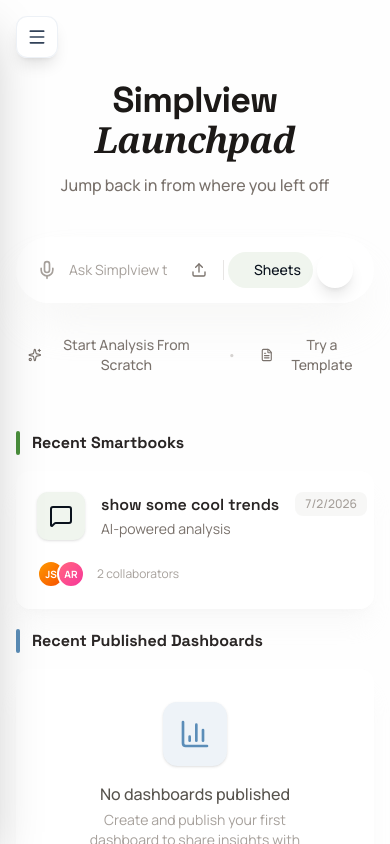
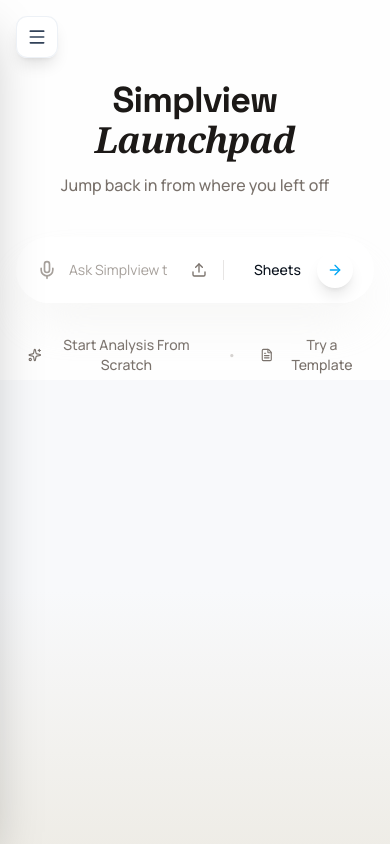
Before and after one commit to StarDust130/simplview-demo, a Next.js app: page /dashboard in a window 390 px wide. Built offline with nearby package versions, Linux system fonts and the light colour scheme.

Commit message:
sidebar bug fix

```diff
--- a/app/dashboard/page.tsx
+++ b/app/dashboard/page.tsx
@@ -80,14 +80,14 @@
                   <span className="hidden sm:inline">Upload</span>
                 </button>
                 <div className="w-px h-5 bg-stone-200" />
-                <button className="flex items-center gap-1.5 lg:gap-2 px-3 lg:px-4 py-2 rounded-full bg-[#f0f5ee] text-[#0f8eea]] hover:bg-[#e4efe0] transition-all text-sm font-medium">
+                <button className="flex items-center gap-1.5 lg:gap-2 px-3 lg:px-4 py-2 rounded-full  text-[#0f8eea]] hover:bg-[#e4efe0] transition-all text-sm font-medium">
                   <span className="w-2 h-2 rounded-full bg-whie animate-pulse" />
                   <span>Sheets</span>
                 </button>
                 <motion.button
                   whileHover={{ scale: 1.08, x: 2 }}
                   whileTap={{ scale: 0.92 }}
-                  className="w-9 h-9 lg:w-10 lg:h-10 rounded-full bg-[#0f8eea]] text-white flex items-center justify-center shadow-lg hover:bg-[#234820] transition-colors"
+                  className="w-9 h-9 lg:w-10 lg:h-10 rounded-full bg-[#0f8eea]] text-sky-500 flex items-center justify-center shadow-lg hover:bg-[#234820] transition-colors"
                 >
                   <ArrowRight className="w-4 h-4 lg:w-5 lg:h-5" />
                 </motion.button>
@@ -112,203 +112,7 @@
           </button>
         </motion.div>
 
-        {/* 📊 Main Grid */}
-        <div className="grid grid-cols-1 lg:grid-cols-2 gap-5 lg:gap-6">
-          {/* 📗 Recent Smartbooks */}
-          <motion.div variants={item}>
-            <div className="flex items-center gap-3 mb-4">
-              <div className="w-1 h-6 rounded-full bg-[#4a8f3c]" />
-              <h2 className="text-base lg:text-lg font-bold text-stone-800">
-                Recent Smartbooks
-              </h2>
-            </div>
-            <motion.div
-              whileHover={{ y: -4 }}
-              transition={{ type: "spring", stiffness: 300, damping: 20 }}
-              className="group relative cursor-pointer"
-            >
-              <div className="absolute -inset-0.5 bg-[#4a8f3c]/20 rounded-2xl opacity-0 group-hover:opacity-100 blur-md transition-opacity duration-500" />
-              <div className="relative p-5 lg:p-6 rounded-2xl bg-white/80 backdrop-blur-2xl border border-white/70 shadow-xl shadow-stone-200/20 hover:shadow-2xl hover:shadow-stone-300/30 transition-all duration-300">
-                <div className="flex items-start justify-between gap-4">
-                  <div className="flex items-center gap-4">
-                    <div className="w-12 h-12 rounded-xl bg-[#f0f5ee] flex items-center justify-center shadow-sm">
-                      <MessageSquare className="w-6 h-6 text-[#0f8eea]]" />
-                    </div>
-                    <div className="min-w-0">
-                      <h3 className="font-semibold text-stone-800 group-hover:text-[#0f8eea]] transition-colors truncate">
-                        show some cool trends
-                      </h3>
-                      <p className="text-sm text-stone-500 mt-0.5">
-                        AI-powered analysis
-                      </p>
-                    </div>
-                  </div>
-                  <span className="text-xs font-medium text-stone-400 bg-stone-100/80 px-2.5 py-1 rounded-lg flex-shrink-0">
-                    7/2/2026
-                  </span>
-                </div>
-                <div className="mt-5 flex items-center justify-between">
-                  <div className="flex items-center gap-3">
-                    <div className="flex -space-x-2">
-                      <div className="w-7 h-7 rounded-full bg-gradient-to-br from-amber-500 to-orange-600 border-2 border-white flex items-center justify-center text-[10px] text-white font-bold">
-                        JS
-                      </div>
-                      <div className="w-7 h-7 rounded-full bg-gradient-to-br from-rose-400 to-pink-500 border-2 border-white flex items-center justify-center text-[10px] text-white font-bold">
-                        AR
-                      </div>
-                    </div>
-                    <span className="text-xs text-stone-400">
-                      2 collaborators
-                    </span>
-                  </div>
-                  <div className="flex items-center gap-1 text-xs font-medium text-[#0f8eea]] opacity-0 group-hover:opacity-100 transition-opacity">
-                    Open <ArrowUpRight className="w-3 h-3" />
-                  </div>
-                </div>
-              </div>
-            </motion.div>
-          </motion.div>
 
-          {/* 📘 Recent Published Dashboards */}
-          <motion.div variants={item}>
-            <div className="flex items-center gap-3 mb-4">
-              <div className="w-1 h-6 rounded-full bg-[#5b8db8]" />
-              <h2 className="text-base lg:text-lg font-bold text-stone-800">
-                Recent Published Dashboards
-              </h2>
-            </div>
-            <motion.div
-              whileHover={{ y: -4 }}
-              transition={{ type: "spring", stiffness: 300, damping: 20 }}
-              className="group relative cursor-pointer"
-            >
-              <div className="absolute -inset-0.5 bg-[#5b8db8]/20 rounded-2xl opacity-0 group-hover:opacity-100 blur-md transition-opacity duration-500" />
-              <div className="relative p-6 lg:p-8 rounded-2xl bg-white/80 backdrop-blur-2xl border border-white/70 shadow-xl shadow-stone-200/20 hover:shadow-2xl hover:shadow-stone-300/30 transition-all duration-300">
-                <div className="flex flex-col items-center justify-center text-center py-2">
-                  <motion.div
-                    whileHover={{ rotate: 5, scale: 1.1 }}
-                    className="w-16 h-16 rounded-2xl bg-[#eef3f8] flex items-center justify-center mb-4 shadow-sm"
-                  >
-                    <BarChart3 className="w-8 h-8 text-[#5b8db8]" />
-                  </motion.div>
-                  <p className="text-stone-600 font-medium">
-                    No dashboards published
-                  </p>
-                  <p className="text-sm text-stone-400 mt-1 max-w-[220px]">
-                    Create and publish your first dashboard to share insights
-                    with your team
-                  </p>
-                  <motion.button
-                    whileHover={{ scale: 1.05 }}
-                    whileTap={{ scale: 0.95 }}
-                    className="mt-5 px-6 py-2.5 rounded-xl bg-[#0f8eea]] text-white text-sm font-medium shadow-lg hover:bg-[#234820] transition-colors"
-                  >
-                    Create Dashboard
-                  </motion.button>
-                </div>
-              </div>
-            </motion.div>
-          </motion.div>
-        </div>
-
-        {/* ✨ Quick Access — Image 2 Card Style */}
-        <motion.div variants={item} className="mt-10 lg:mt-14">
-          <div className="flex items-center gap-3 mb-5">
-            <div className="w-1 h-6 rounded-full bg-[#c4953a]" />
-            <h2 className="text-base lg:text-lg font-bold text-stone-800">
-              Quick Access
-            </h2>
-          </div>
-          <div className="grid grid-cols-1 sm:grid-cols-3 gap-4 lg:gap-5">
-            {[
-              {
-                icon: TrendingUp,
-                title: "Trend Analysis",
-                desc: "Real-time market insights and pattern detection",
-                accent: "#0f8eea]",
-                bg: "#f0f5ee",
-              },
-              {
-                icon: Zap,
-                title: "Quick Actions",
-                desc: "Automated workflows to streamline daily tasks",
-                accent: "#c4953a",
-                bg: "#faf5e8",
-              },
-              {
-                icon: Users,
-                title: "Team Reports",
-                desc: "Weekly summaries and collaborative dashboards",
-                accent: "#5b8db8",
-                bg: "#eef3f8",
-              },
-            ].map((card) => (
-              <motion.div
-                key={card.title}
-                whileHover={{ y: -6, scale: 1.02 }}
-                transition={{ type: "spring", stiffness: 300, damping: 20 }}
-                className="group relative cursor-pointer"
-              >
-                <div
-                  className="absolute -inset-0.5 rounded-2xl opacity-0 group-hover:opacity-25 blur-md transition-all duration-500"
-                  style={{ backgroundColor: card.accent }}
-                />
-                <div className="relative h-full p-5 lg:p-6 rounded-2xl bg-white/80 backdrop-blur-2xl border border-white/70 shadow-lg hover:shadow-xl transition-all duration-300">
-                  <div
-                    className="w-11 h-11 rounded-xl flex items-center justify-center mb-4 shadow-sm"
-                    style={{ backgroundColor: card.bg }}
-                  >
-                    <card.icon
-                      className="w-5 h-5"
-                      style={{ color: card.accent }}
-                    />
-                  </div>
-                  <h3 className="font-semibold text-stone-800 mb-1.5">
-                    {card.title}
-                  </h3>
-                  <p className="text-sm text-stone-500 leading-relaxed">
-                    {card.desc}
-                  </p>
-                  <div
-                    className="mt-4 flex items-center gap-1 text-xs font-medium opacity-0 group-hover:opacity-100 transition-opacity"
-                    style={{ color: card.accent }}
-                  >
-                    Explore <ArrowUpRight className="w-3 h-3" />
-                  </div>
-                </div>
-              </motion.div>
-            ))}
-          </div>
-        </motion.div>
-
-        {/* 🏔️ Bottom Nature Accent — Hill curve visual */}
-        <motion.div variants={item} className="mt-16 lg:mt-20 relative">
-          <div className="relative rounded-3xl overflow-hidden bg-[#4a8f3c] p-8 lg:p-10">
-            {/* Hill texture overlay */}
-            <div className="absolute inset-0 opacity-10">
-              <div className="absolute top-0 left-0 w-full h-full bg-[radial-gradient(ellipse_at_top_left,_var(--tw-gradient-stops))] from-white via-transparent to-transparent" />
-            </div>
-            <div className="relative z-10 flex flex-col sm:flex-row items-center justify-between gap-6">
-              <div>
-                <h3 className="text-2xl lg:text-3xl font-bold text-white font-serif italic mb-2">
-                  Ready to dive deeper?
-                </h3>
-                <p className="text-white/80 text-sm lg:text-base">
-                  Start a new analysis or explore templates to get insights
-                  faster
-                </p>
-              </div>
-              <motion.button
-                whileHover={{ scale: 1.05 }}
-                whileTap={{ scale: 0.95 }}
-                className="flex items-center gap-2 px-6 py-3 rounded-2xl bg-white text-[#0f8eea]] font-semibold shadow-lg hover:shadow-xl transition-shadow flex-shrink-0"
-              >
-                <Sparkles className="w-4 h-4" />
-                Start New Analysis
-              </motion.button>
-            </div>
-          </div>
-        </motion.div>
       </motion.div>
     </div>
   );
--- a/components/dashboard/sidebar.tsx
+++ b/components/dashboard/sidebar.tsx
@@ -18,6 +18,7 @@
   LogOut,
   Star,
 } from "lucide-react";
+import Image from "next/image";
 
 interface Section {
   title: string;
@@ -108,15 +109,18 @@
         {/* Logo */}
         <div className="p-5 pb-3">
           <div className="flex items-center gap-3">
-            <motion.div
-              whileHover={{ rotate: 5, scale: 1.05 }}
-              className="w-9 h-9 rounded-xl bg-brand flex items-center justify-center shadow-lg shadow-blue-500/20 cursor-pointer"
-            >
-              <span className="text-white font-bold text-base">S</span>
-            </motion.div>
-            <span className="text-lg font-bold text-slate-900 tracking-tight">
-              Simplview
-            </span>
+            <Image
+              src="/icon.png"
+              alt="Simplview"
+              width={40}
+              height={40}
+              className="rounded-xl"
+            />
+            <div>
+              <h1 className="font-semibold text-[17px]">Simplview</h1>
+
+              <p className="text-xs text-slate-500">AI Business Intelligence</p>
+            </div>
           </div>
         </div>
         <div className="mx-4 h-px bg-slate-200/60 mb-2" />
```
